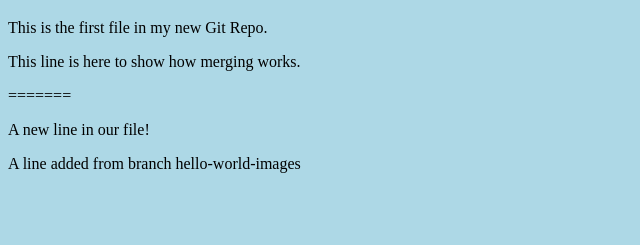
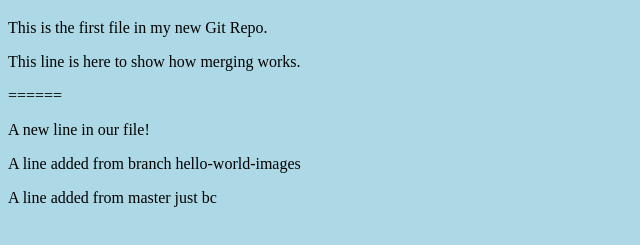
Before and after one commit to jrundht/jrundht.github.io, a plain HTML site: page index.html in a window 1280 px wide. Shown: the part 61-306 px from the top of the page, without its empty margins (0-640 px from the left). Drawn offline with Linux system fonts and the light colour scheme.

Commit message:
Added a new line to index.html

```diff
--- a/index.html
+++ b/index.html
@@ -10,9 +10,9 @@
 <p>This is the first file in my new Git Repo.</p>
 
 <p>This line is here to show how merging works.</p>
-=======
+======
 <p>A new line in our file!</p>
 <p>A line added from branch hello-world-images</p>
-
+<p>A line added from master just bc</p>
 </body>
 </html>
```
